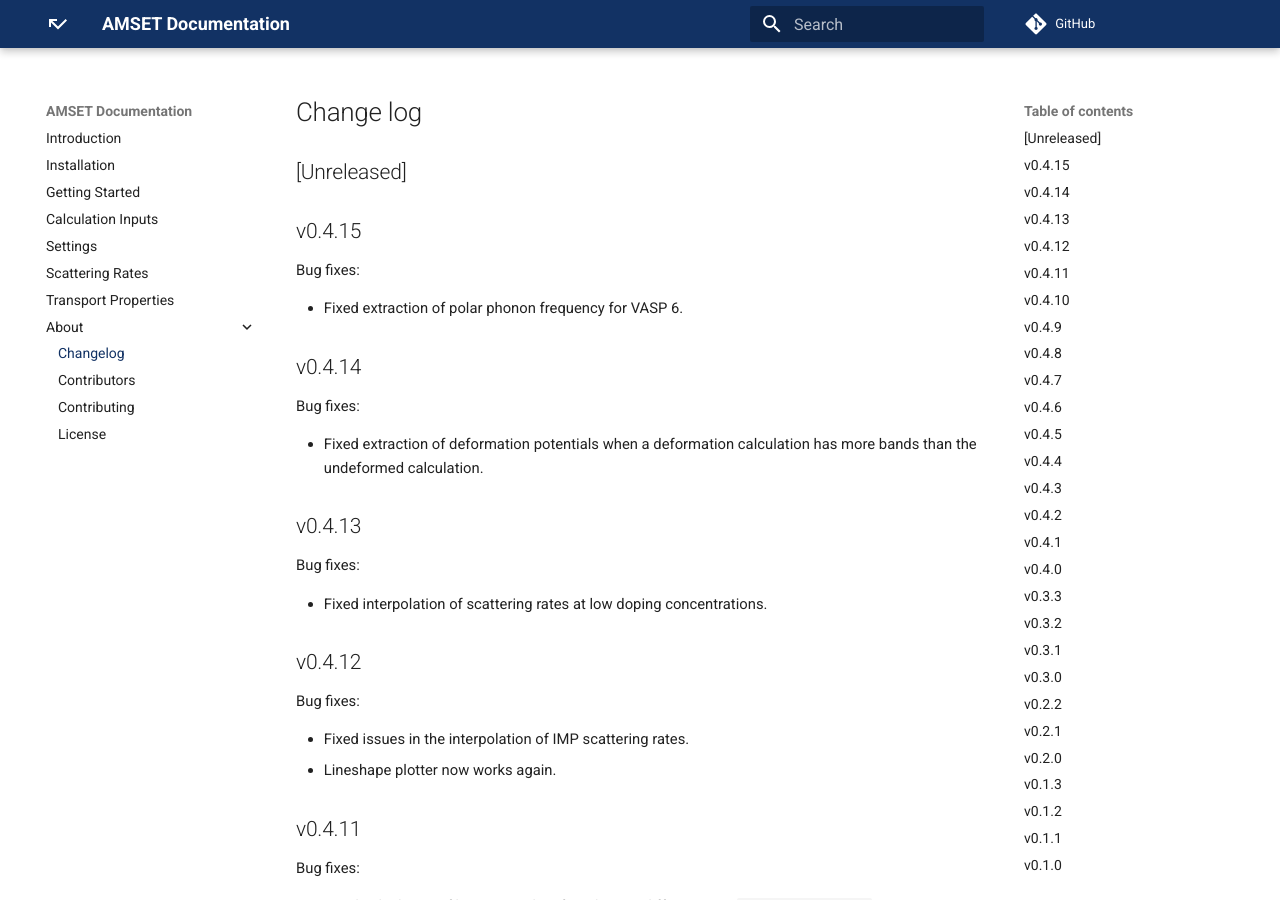
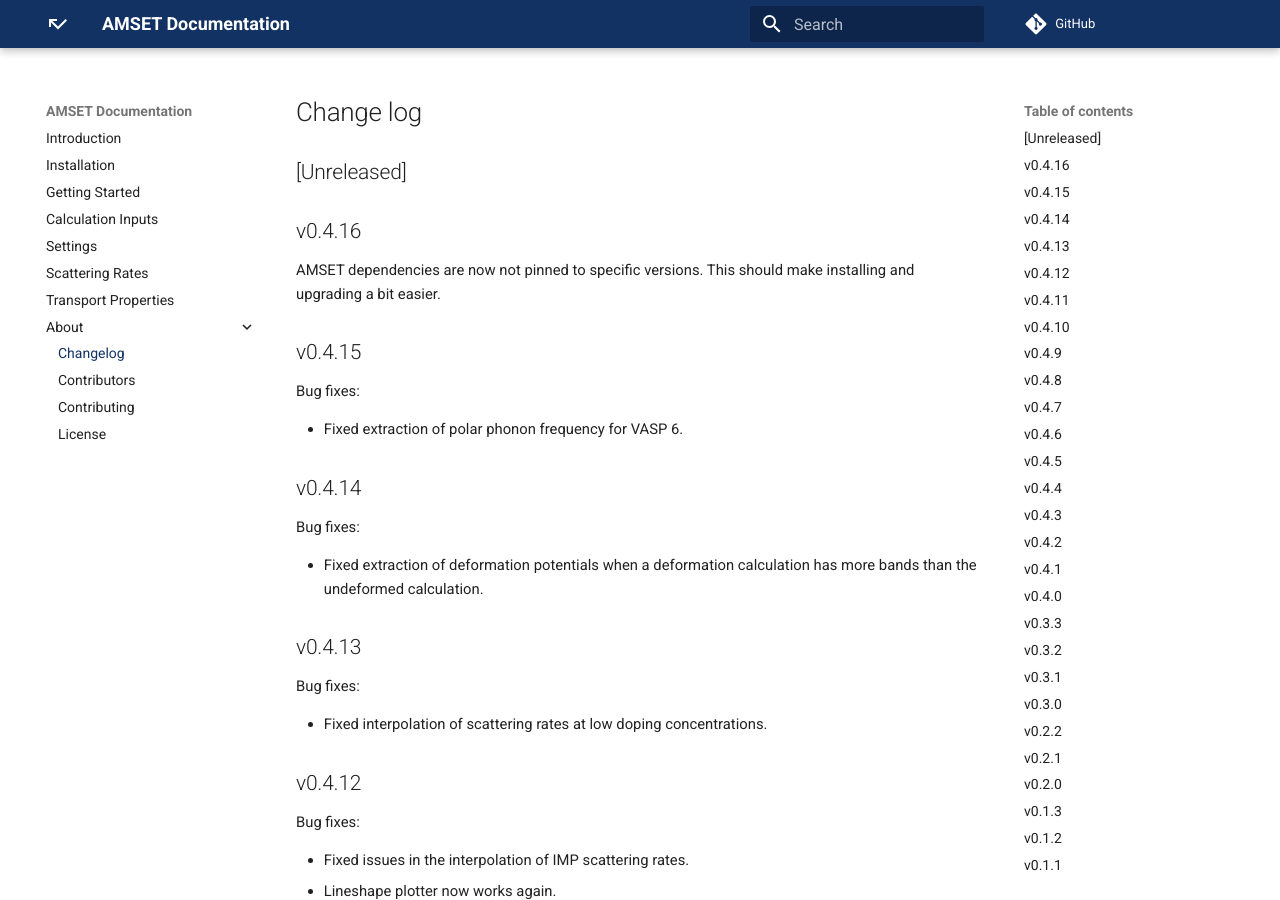
Before and after one commit to hackingmaterials/amset, an MkDocs documentation site: the page built from docs/src/changelog.md, in a window 1280 px wide and 900 px high. Built offline with MkDocs 1.6.1 and Material for MkDocs 9.7.7, drawn with Linux system fonts in a browser that asks for light colours; comment, search, counter and statistics services are not loaded.

Commit message:
Update changelog

```diff
--- a/docs/src/changelog.md
+++ b/docs/src/changelog.md
@@ -1,6 +1,11 @@
 # Change log
 
 ## [Unreleased]
+
+## v0.4.16
+
+AMSET dependencies are now not pinned to specific versions. This should make installing
+and upgrading a bit easier.
 
 ## v0.4.15
 
```
